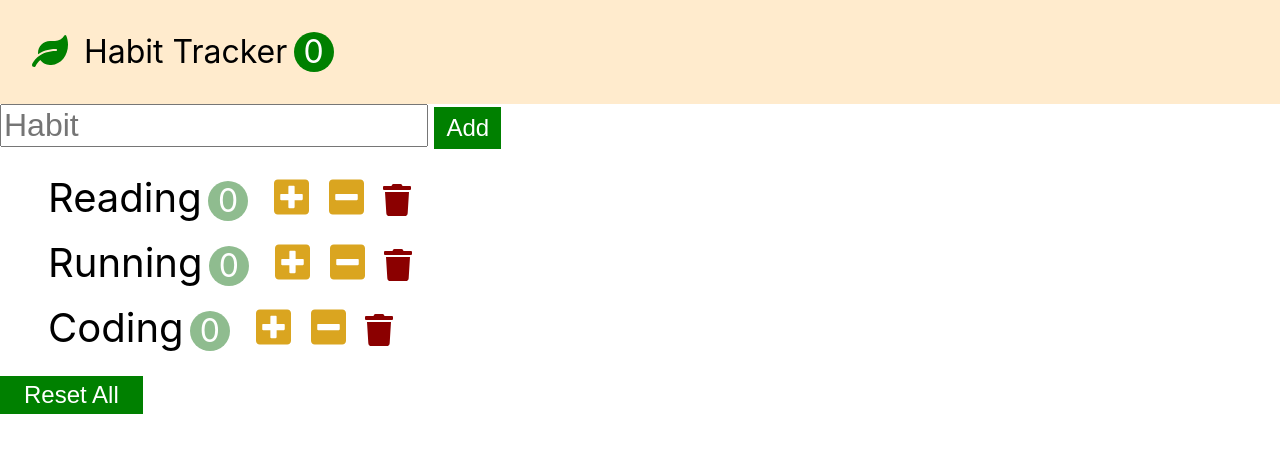
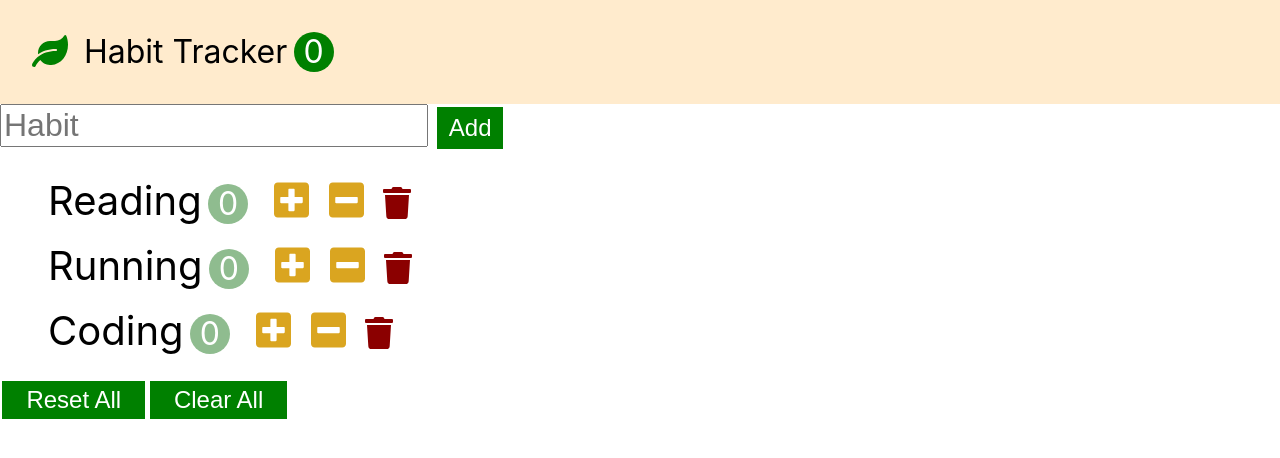
Before and after one commit to dlalstj0213/Study.ReactJS, a React (Create React App) app in the folder react-basic/habit-tracker/: page / in a window 1280 px wide. Shown: the top 458 px of the page. Built offline with nearby package versions, Linux system fonts and the light colour scheme.

Commit message:
add clear all habits button

```diff
--- a/react-basic/habit-tracker/public/index.html
+++ b/react-basic/habit-tracker/public/index.html
@@ -7,7 +7,7 @@
   <meta name="viewport" content="width=device-width, initial-scale=1" />
   <meta name="theme-color" content="#000000" />
   <meta name="description" content="Web site created using create-react-app" />
-  <title>App</title>
+  <title>Habit Tracker</title>
 </head>
 
 <body>
--- a/react-basic/habit-tracker/src/app.css
+++ b/react-basic/habit-tracker/src/app.css
@@ -30,6 +30,7 @@ button {
 	outline: none;
 	border: 0;
 	cursor: pointer;
+	margin: 0.1em;
 }
 
 .add-input {
@@ -91,3 +92,10 @@ button {
 	background-color: green;
 	color: white;
 }
+
+.habits-clear {
+	font-size: 1.5rem;
+	padding: 0.2em 1em;
+	background-color: green;
+	color: white;
+}
--- a/react-basic/habit-tracker/src/app.jsx
+++ b/react-basic/habit-tracker/src/app.jsx
@@ -69,6 +69,10 @@ class App extends Component {
 				});
 				this.setState({ habits });
 			},
+			handleClearAll: () => {
+				const habits = this.state.habits.filter((item) => false);
+				this.setState({ habits: habits });
+			},
 		},
 	};
 
--- a/react-basic/habit-tracker/src/components/habits.jsx
+++ b/react-basic/habit-tracker/src/components/habits.jsx
@@ -36,6 +36,12 @@ class Habits extends Component {
 				>
 					Reset All
 				</button>
+				<button
+					className="habits-clear"
+					onClick={this.props.events.handleClearAll}
+				>
+					Clear All
+				</button>
 			</>
 		);
 	}
```
